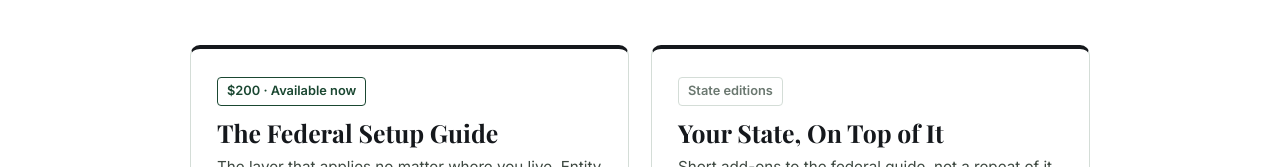
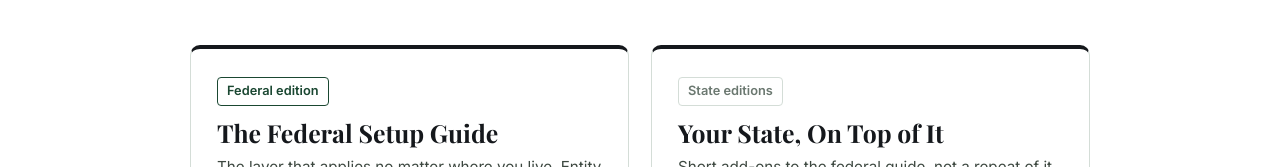
Before and after one commit to bunmi121589/POLICYREADY, a website: page trucking.html in a window 1280 px wide. Shown: the part 933-1100 px from the top of the page. Drawn offline with nearby package versions, Linux system fonts and the light colour scheme.

Commit message:
Update price text to 'Federal edition' in trucking.html

```diff
--- a/trucking.html
+++ b/trucking.html
@@ -103,7 +103,7 @@
     <div class="tdoors">
 
       <a class="tdoor" href="/trucking-federal-guide.html">
-        <span class="tprice">$200 · Available now</span>
+        <span class="tprice">Federal edition</span>
         <h3>The Federal Setup Guide</h3>
         <p class="tsub">The layer that applies no matter where you live. Entity through audit, in the order you actually do it.</p>
         <ul>
```
